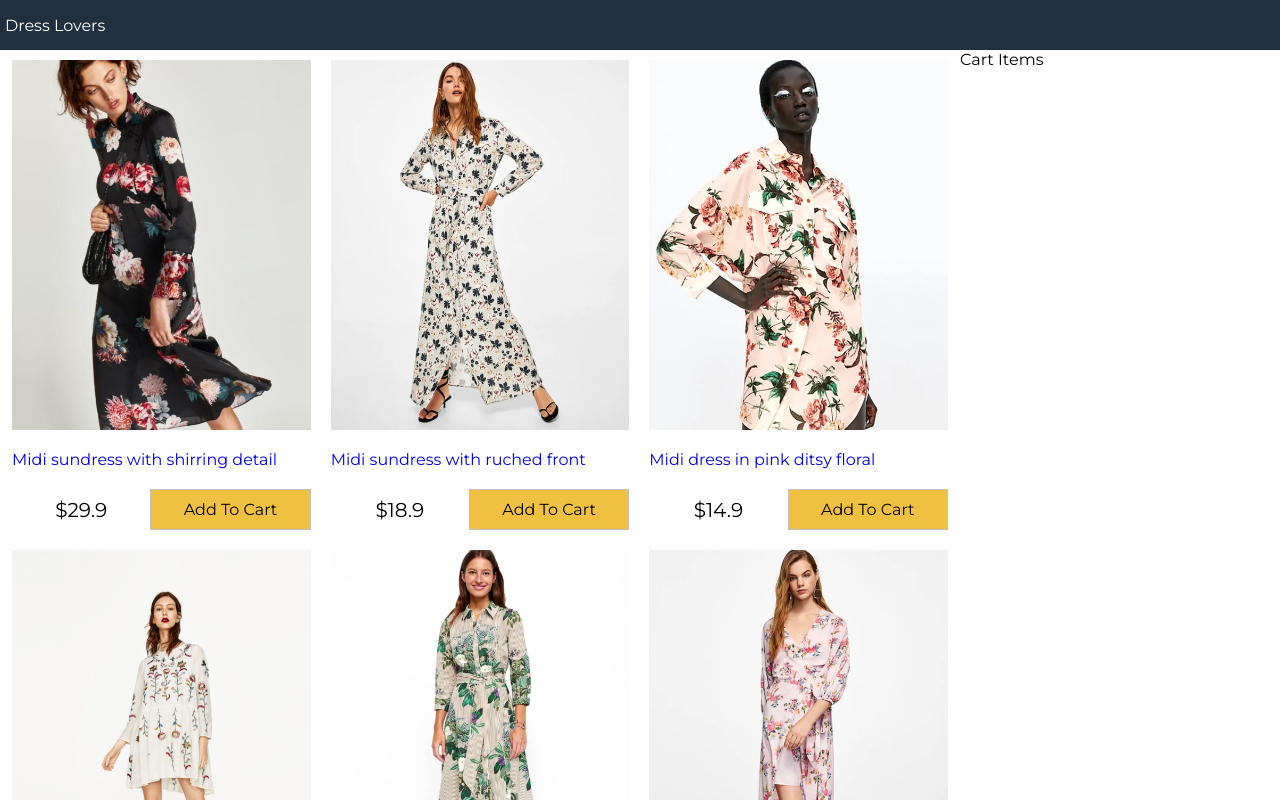
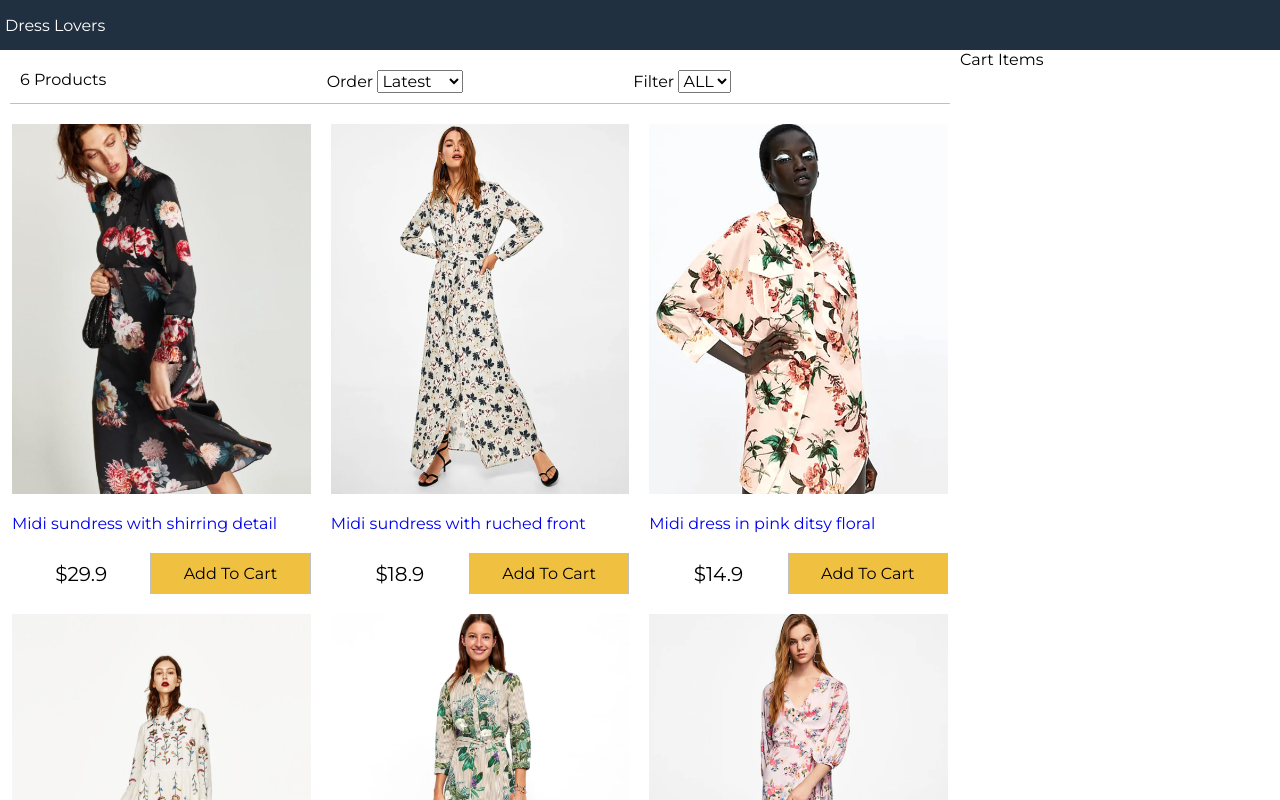
Before and after one commit to agusprats/MERN-eCommerce, a React (Create React App) app: page / in a window 1280 px wide. Shown: the top 800 px of the page. Built offline with nearby package versions, Linux system fonts and the light colour scheme.

Commit message:
filter-component

```diff
--- a/src/App.js
+++ b/src/App.js
@@ -1,6 +1,7 @@
 import React from 'react';
 import data from "./data.json";
 import Products from "./components/Products";
+import Filter from './components/Filter';
 
 
 class App extends React.Component {
@@ -13,6 +14,46 @@
         sort: "",
       };
     }
+
+    sortProducts = (event) => {
+      //impl
+      const sort = event.target.value;
+      console.log(event.target.value);
+      this.setState((state) => ({
+          sort: sort,
+          products: this.state.products
+          .slice()
+          .sort((a,b) =>
+            sort === "lowest"
+            ? a.price > b.price
+            ? 1
+            :-1
+            :sort === "highest"
+            ? a.price < b.price
+            ? 1
+            :-1
+            :a._id < b._id
+            ? 1
+            :-1
+          ),
+      }));
+    };
+    filterProducts = (event) => {
+      //Impl
+      console.log(event.target.value);
+      if(event.target.value === ""){
+        this.setState({size: event.target.value, products:data.products})
+      }else {
+        this.setState({
+          size: event.target.value,
+          products: data.products.filter(product => product.availableSizes.indexOf(event.target.value)>=0),
+        });
+      }
+
+    };
+
+
+
     render() {
     return (
     <div className="grid-container">
@@ -22,6 +63,14 @@
       <main>
       <div className="content">
         <div className="main">
+          <Filter count={this.state.products.length}
+            size={this.state.size}
+            sort={this.state.sort}
+            filterProducts={this.filterProducts}
+            sortProducts={this.sortProducts}
+            >
+
+          </Filter>
             <Products products={this.state.products}></Products>
         </div>
         <div className="sidebar">
--- /dev/null
+++ b/src/components/Filter.js
@@ -0,0 +1,32 @@
+import React, { Component } from 'react'
+
+export default class Filter extends Component {
+    render() {
+        return (
+            <div className="filter">
+            <div className="filter-result">{this.props.count} Products </div>
+            <div className="filter-sort">
+
+                Order {""}
+                <select value={this.props.sort} onChange={this.props.sortProducts}>
+                <option>Latest</option>
+                <option value="lowest">Lowest</option>
+                <option value="highest">Highest</option>
+                </select>
+            </div>
+            <div className="filter-size">
+                Filter {""}
+                <select value={this.props.size} onChange={this.props.filterProducts}>
+                <option value="">ALL</option>
+                <option value="XS">XS</option>
+                <option value="S">S</option>
+                <option value="M">M</option>
+                <option value="L">L</option>
+                <option value="XL">XL</option>
+                <option value="XXL">XXL</option>
+                </select>
+                </div>
+            </div>
+        );
+    }
+}
```
